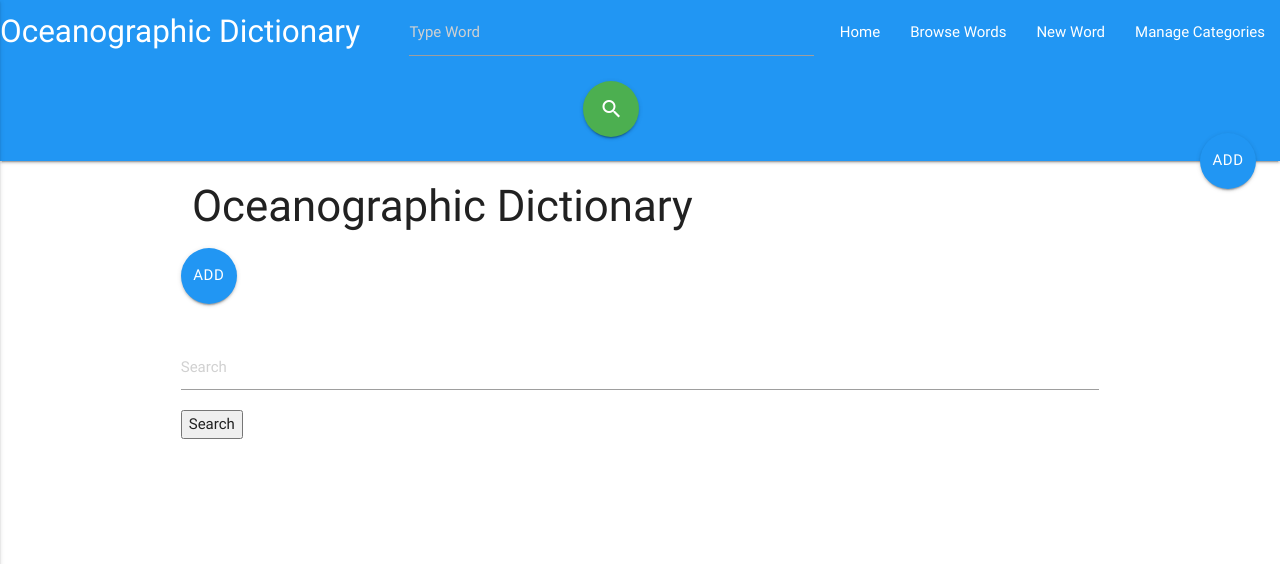
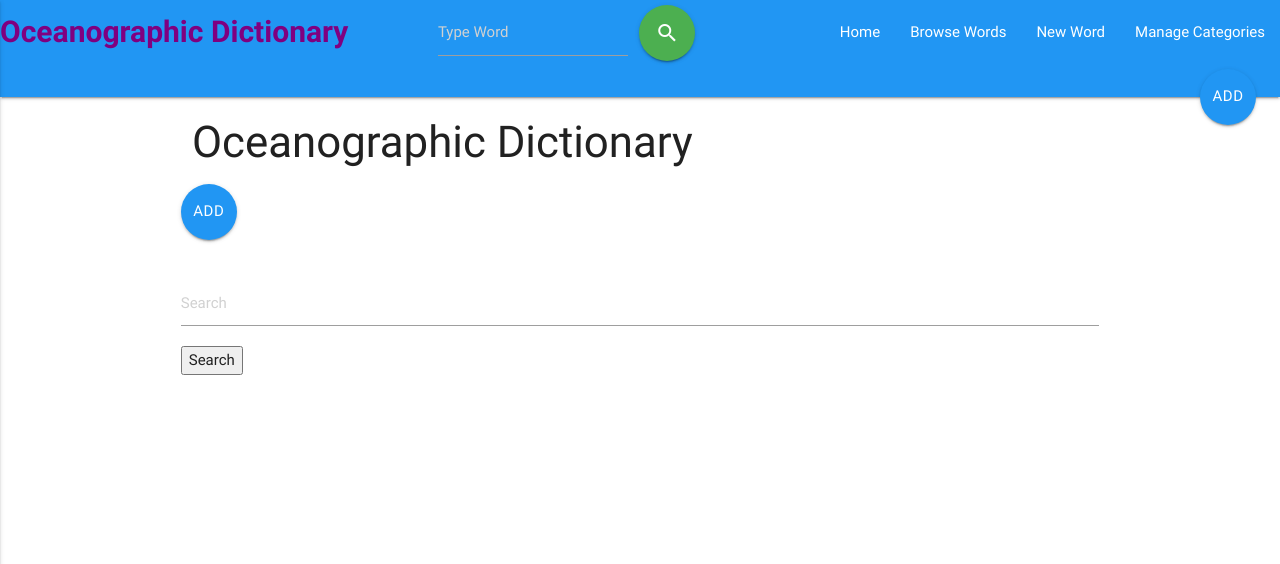
Before and after one commit to RobSimons1/ocean-dictionary, a Flask app: page / in a window 1280 px wide. Shown: the top 564 px of the page. Run offline with Flask 2, Linux system fonts and the light colour scheme; data that the repository does not hold is empty; some libraries are stand-ins or nearby versions.

Commit message:
Search bar in Navbar moved to center of Navbar using offset-s4 and search button with icon moved next to search bar. All buttons work

```diff
--- a/static/css/style.css
+++ b/static/css/style.css
@@ -15,10 +15,17 @@
   background-color: #2196F3;
 }
 
-#logo {
-    position: relative;
+nav .brand-logo {
+    font-size: 30px;
+    font-weight: bolder;
+    color: purple;
 }
 
-#nav-search {
-    float: right;
+#nav-search .col .s4 .center {
+    float: none;
+
 }
+
+nav #nav-wrapper {
+    color: blue;
+}
--- a/templates/base.html
+++ b/templates/base.html
@@ -13,13 +13,11 @@
 		<nav class="nav-extended">
 			<div class="nav-wrapper">
 				<div class="row">
-					<div id="logo">
-						<a href="{{url_for('show_words')}}" class="brand-logo">Oceanographic Dictionary</a>
+					<div>
+						<a href="{{url_for('show_words')}}" class="brand-logo left">Oceanographic Dictionary</a>
 						<a href="#" data-activates="mobile-demo"
 							class="button-collapse"><i class="material-icons">menu</i></a>
 					</div>
-
-
 
 					<div>
 						<ul id="nav-mobile" class="right hide-on-med-and-down">
@@ -29,23 +27,21 @@
 							<li><a href="{{url_for('get_categories')}}">Manage Categories</a></li>
 						</ul>
 					</div>
-
 					<div class="row">
-						<div id="nav-search" class="col s4 center active">
-							<form action="{{ url_for('get_search') }}">
-
+						<form action="{{ url_for('get_search') }}">
+							<button class="btn-floating btn-large waves-effect waves-light green" type="submit"><i class="material-icons">search</i></button>
+							<div id="nav-search" class="col offset-s4 center active">
 								<input type="text" id="q" name="q" placeholder="Type Word">
-								<button class="btn-floating btn-large waves-effect waves-light green" type="submit"><i class="material-icons">search</i>
-                                </button>
-							</form>
-							<form action="{{ url_for('add_word') }}" class="col s12">
-								<button class="btn-floating btn-large halfway-fab waves-effect waves-light blue" type="submit" name="action">Add Word
+						</form>
+							</div>
+					</div>
+					<div>
+						<form action="{{ url_for('add_word') }}" class="col s4 center-align active">
+							<button class="btn-floating btn-large halfway-fab waves-effect waves-light blue" type="submit" name="action">Add Word
                                 <i class="material-icons right">playlist_add</i>
                                 </button>
-							</form>
-						</div>
+						</form>
 					</div>
-
 					<div>
 						<ul class="side-nav" id="mobile-demo">
 							<li><a href="{{url_for('show_words')}}">Home</a></li>
```
